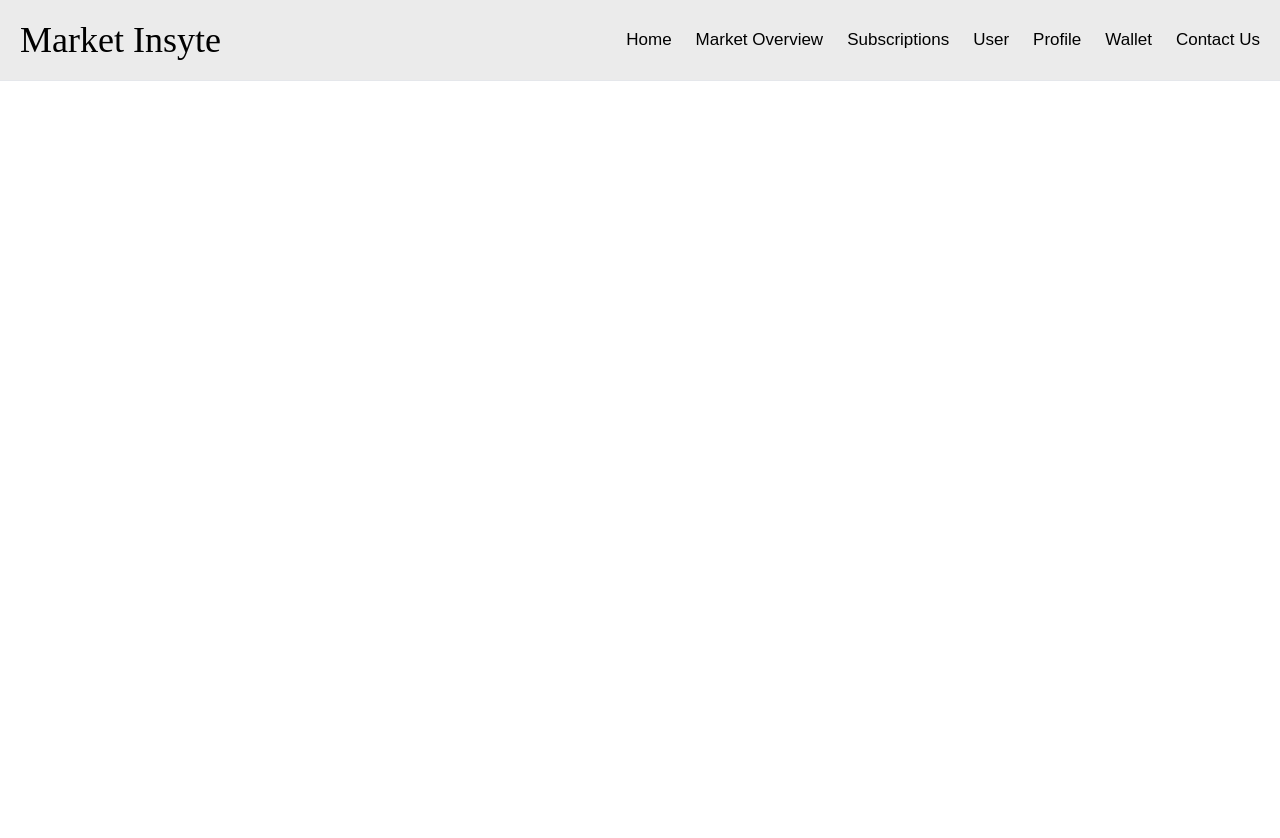
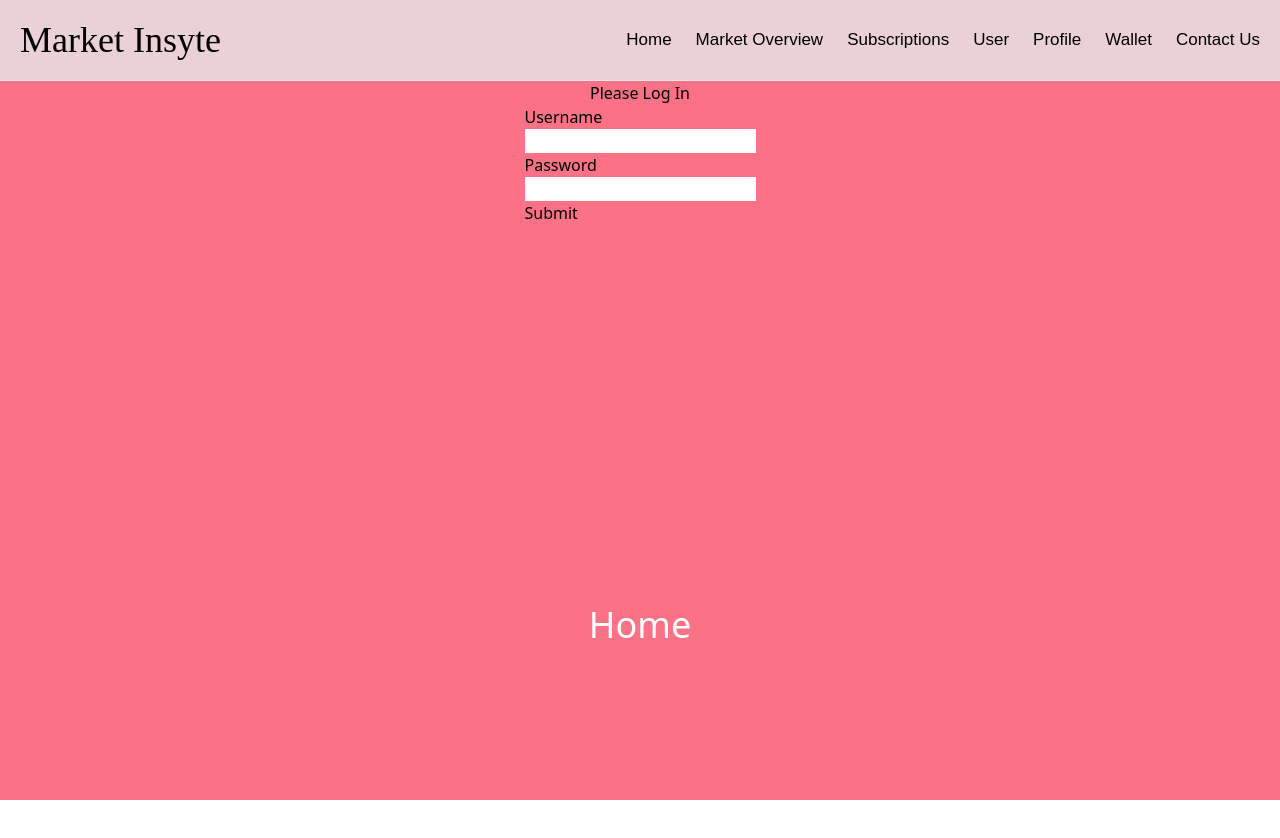
Before and after one commit to yaramala143/IS7000Fall2024, a React (Create React App) app: page / in a window 1280 px wide. Shown: the top 838 px of the page. Built offline with nearby package versions, Linux system fonts and the light colour scheme.

Commit message:
add user login logic

```diff
--- a/package.json
+++ b/package.json
@@ -13,7 +13,9 @@
     "react-icons": "^5.3.0",
     "react-router-dom": "^6.27.0",
     "react-scripts": "5.0.1",
-    "web-vitals": "^4.2.4"
+    "web-vitals": "^4.2.4",
+    "axios": "1.7.7"
+
   },
   "scripts": {
     "start": "react-scripts start",
--- a/src/App.js
+++ b/src/App.js
@@ -11,7 +11,7 @@ import Profile from './pages/profile/Profile';
 
 function App() {
   return (
-    <div className="App  w-full h-screen">
+    <div className="App bg-rose-400	  w-full h-screen" >
       <Navbar />
       <Routes>
         <Route path='/' element={<Home />} />
--- a/src/header/Navbar.js
+++ b/src/header/Navbar.js
@@ -1,15 +1,16 @@
-import React, { useState } from 'react'
+import React, { useState, useEffect } from 'react'
 import { Link } from 'react-router-dom'
 import { RxHamburgerMenu } from "react-icons/rx";
 import { FaTimes } from 'react-icons/fa'
+import Login from '../pages/user/Login';
 
 function Navbar() {
-  // nav is starting off false
   const [nav, setNav] = useState(false)
-  // so when user clicks the hamburger button, it goes from false(!nav) to true(nav)
   const handleClick = () => setNav(!nav)
+  const [token, setToken] = useState(null);
 
   return (
+    <>
       <nav className='flex justify-between p-5 items-center border-b bg-[#e7e7e7d1] nav'>
         <h1 className='text-4xl logo'>Market Insyte</h1>
         <ul className='hidden  md:flex gap-6'>
@@ -24,12 +25,11 @@ function Navbar() {
         </ul>
         {/* Hamburger or Close Icon */}
         <div className=' md:hidden z-10' onClick={handleClick}>
-        {nav ? <FaTimes size={25} color='white' /> : <RxHamburgerMenu size={25}/>}
+          {nav ? <FaTimes size={25} color='white' /> : <RxHamburgerMenu size={25} />}
         </div>
         {/* Mobile Menu */}
         <ul
-        className={`${
-          nav
+          className={`${nav
             ? 'text-white opacity-100 transform translate-x-0'
             : 'opacity-0 transform -translate-y-full'
             } transition-transform absolute top-0 left-0 w-full h-screen bg-zinc-800/80 flex flex-col justify-center items-center text-2xl`}
@@ -45,6 +45,8 @@ function Navbar() {
           <Link to='/contact'><li className='hover:text-teal-700'>Contact Us</li></Link>
         </ul>
       </nav>
+      {token == null ? <Login setToken={setToken} /> : null}
+    </>
   )
 }
 
--- /dev/null
+++ b/src/pages/user/Login.css
@@ -0,0 +1,5 @@
+.login-wrapper {
+    display: flex;
+    flex-direction: column;
+    align-items: center;
+}
--- /dev/null
+++ b/src/pages/user/Login.js
@@ -0,0 +1,47 @@
+import React, { useState } from 'react';
+import PropTypes from 'prop-types';
+import axios from 'axios';
+
+import './Login.css';
+async function loginUser(credentials) {
+  console.log("hello")
+  console.log(JSON.stringify(credentials))
+  const response = await axios.post('http://3.218.8.102/api/authenticate', credentials);
+  const { id_token } = response.data;
+  return id_token;
+}
+export default function Login({ setToken }) {
+  const [username, setUserName] = useState();
+  const [password, setPassword] = useState();
+  const handleSubmit = async e => {
+    e.preventDefault();
+    const token = await loginUser({
+      username,
+      password
+    });
+    console.log(token)
+    setToken(token);
+  }
+  return (
+    <div className="login-wrapper">
+      <h1>Please Log In</h1>
+      <form onSubmit={handleSubmit}>
+        <label>
+          <p>Username</p>
+          <input type="text" onChange={e => setUserName(e.target.value)} />
+        </label>
+        <label>
+          <p>Password</p>
+          <input type="password" onChange={e => setPassword(e.target.value)} />
+        </label>
+        <div>
+          <button type="submit">Submit</button>
+        </div>
+      </form>
+    </div>
+  )
+}
+
+Login.propTypes = {
+  setToken: PropTypes.func.isRequired
+};
```
Lines whose indentation alone changed are shown as unchanged.
